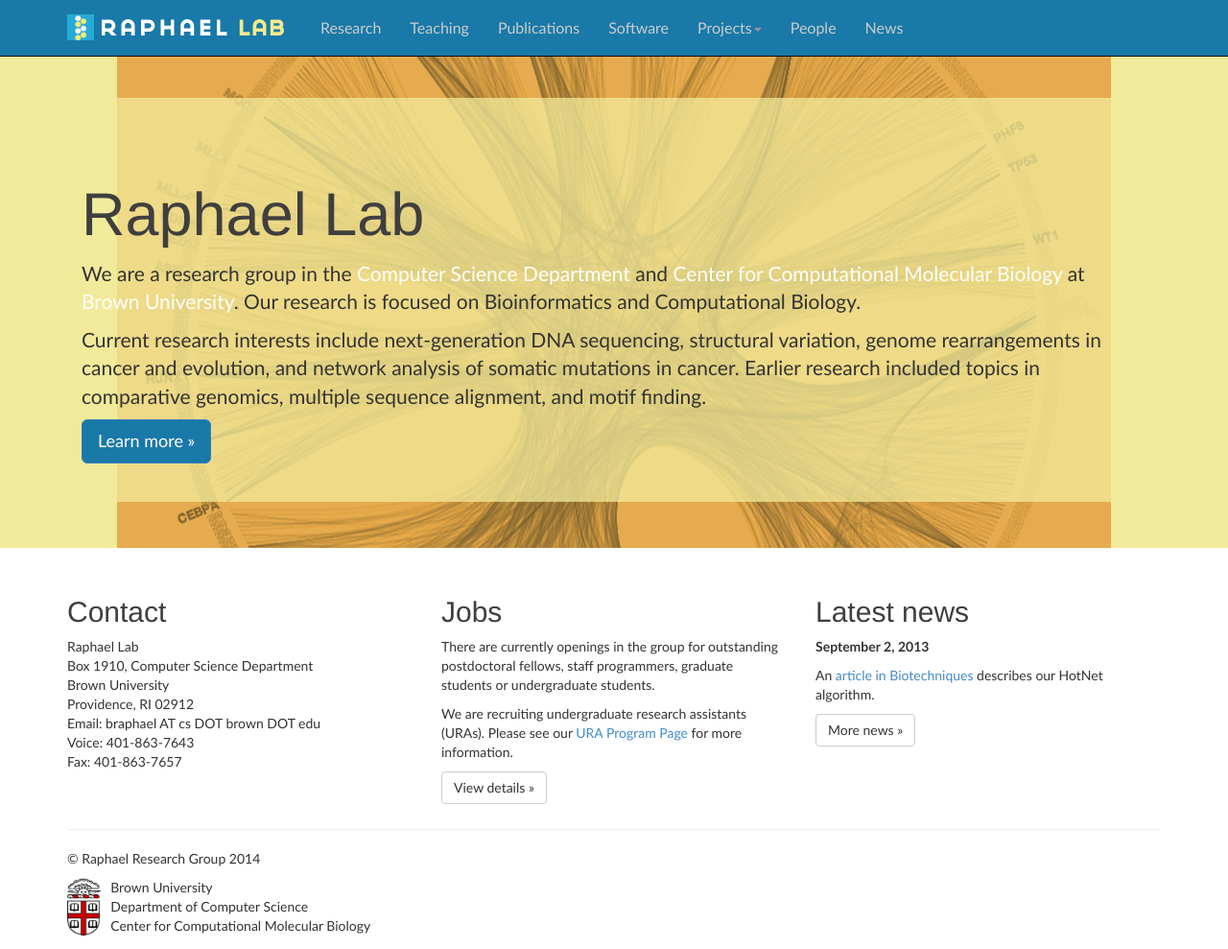
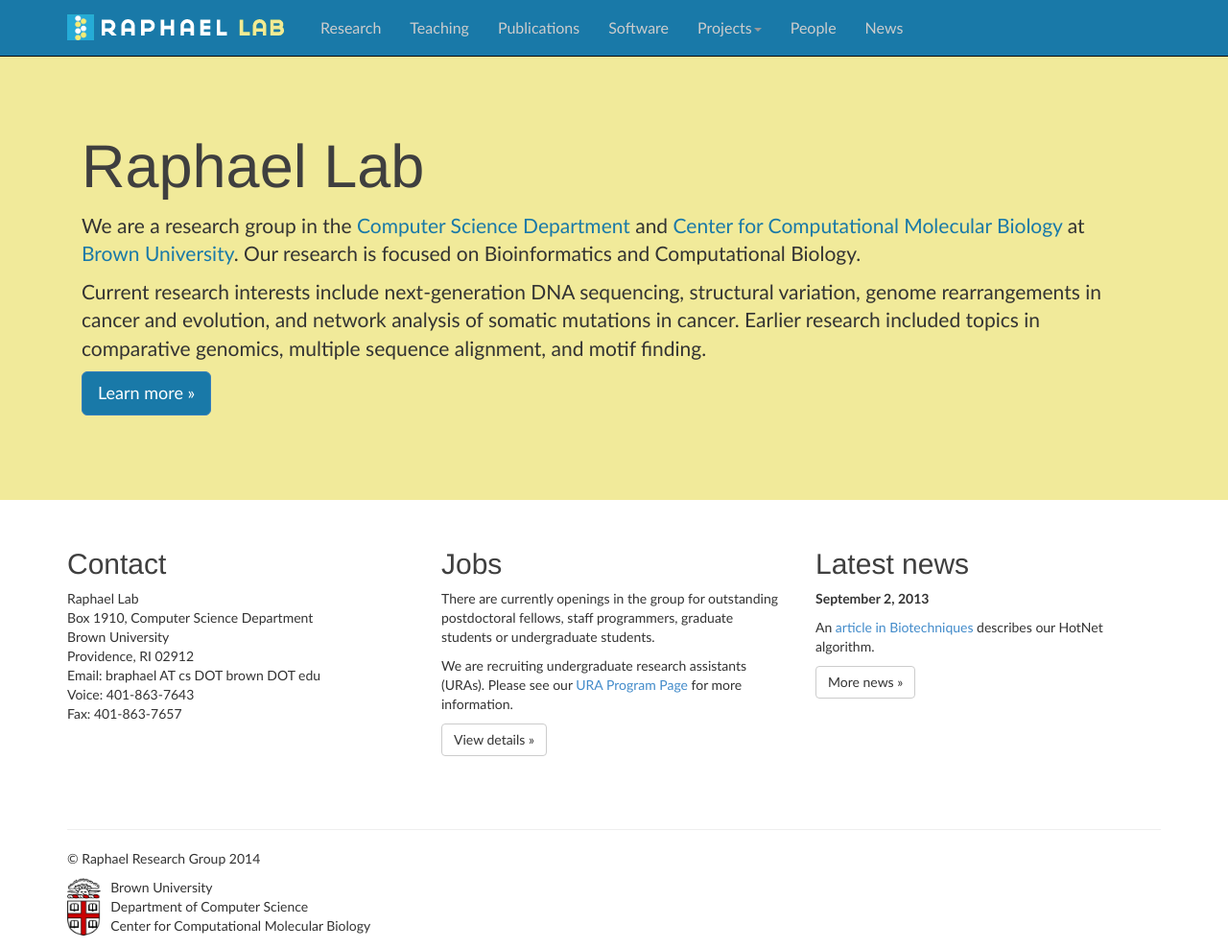
Before and after one commit to raphael-group/raphael-group.github.io, a Jekyll site: the page built from index.html, in a window 1280 px wide and 989 px high. Shown: the whole window at 96% size. Built offline with Jekyll 4.4.1, drawn with Linux system fonts in a browser that asks for light colours; nearby versions of some CDN libraries; Markdown is read by kramdown in place of the engine named in the settings.

Commit message:
Removes jumbotron background image

```diff
--- a/css/jumbotron.css
+++ b/css/jumbotron.css
@@ -1,17 +1,16 @@
 /* Move down content because we have a fixed navbar that is 50px tall */
 body {
-  padding-top: 50px;
-  padding-bottom: 20px;
+  padding-top: 0px;
+  padding-bottom: 0px;
 }
 
 .jumbotron {
   background-color: rgb(241,234,154);
-  background-image: url('/assets/jumbotron-splash.png');
   background-position: center;
   background-repeat: no-repeat;
 }
 .jumbotron .container {
-  background-color: rgba(241,234,154,.75);
+  background-color: rgb(241,234,154);
   padding: 30px;
 }
 .jumbotron h1 {
@@ -28,5 +27,5 @@
   font-size: 30px;
 }
 .jumbotron a {
-  color: #ffffff;
+  color: rgb(25, 121, 168);
 }
--- a/index.html
+++ b/index.html
@@ -9,9 +9,9 @@
 <div class="jumbotron">
   <div class="container">
     <h1>Raphael Lab</h1>
-    <p>We are a research group in the <a href="http://cs.brown.edu">Computer Science Department</a> and <a href="">Center for Computational Molecular Biology</a> at <a href="http://www.brown.edu">Brown University</a>. Our research is focused on Bioinformatics and Computational Biology.</p>
+    <p>We are a research group in the <a href="http://cs.brown.edu">Computer Science Department</a> and <a href="http://www.brown.edu/research/projects/computational-molecular-biology/">Center for Computational Molecular Biology</a> at <a href="http://www.brown.edu">Brown University</a>. Our research is focused on Bioinformatics and Computational Biology.</p>
     <p>Current research interests include next-generation DNA sequencing, structural variation, genome rearrangements in cancer and evolution, and network analysis of somatic mutations in cancer. Earlier research included topics in comparative genomics, multiple sequence alignment, and motif finding.</p>
-    <p><a class="btn btn-primary btn-lg" role="button" style="background-color: rgb(25,121,168)" href="/research">Learn more &raquo;</a></p>
+    <p><a class="btn btn-primary btn-lg" role="button" style="background-color: rgb(25,121,168); color: #ffffff" href="/research">Learn more &raquo;</a></p>
   </div>
 </div>
 
```
